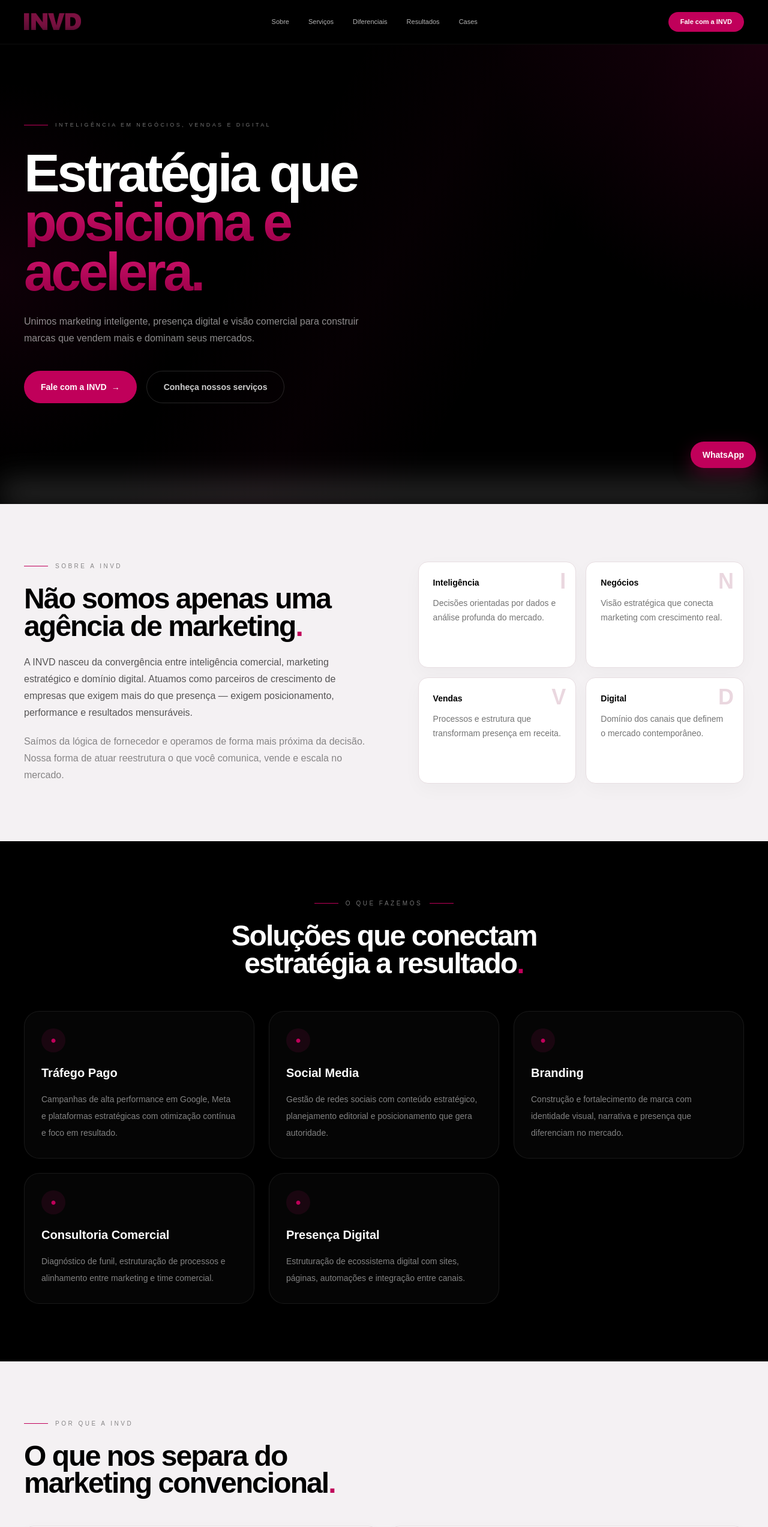
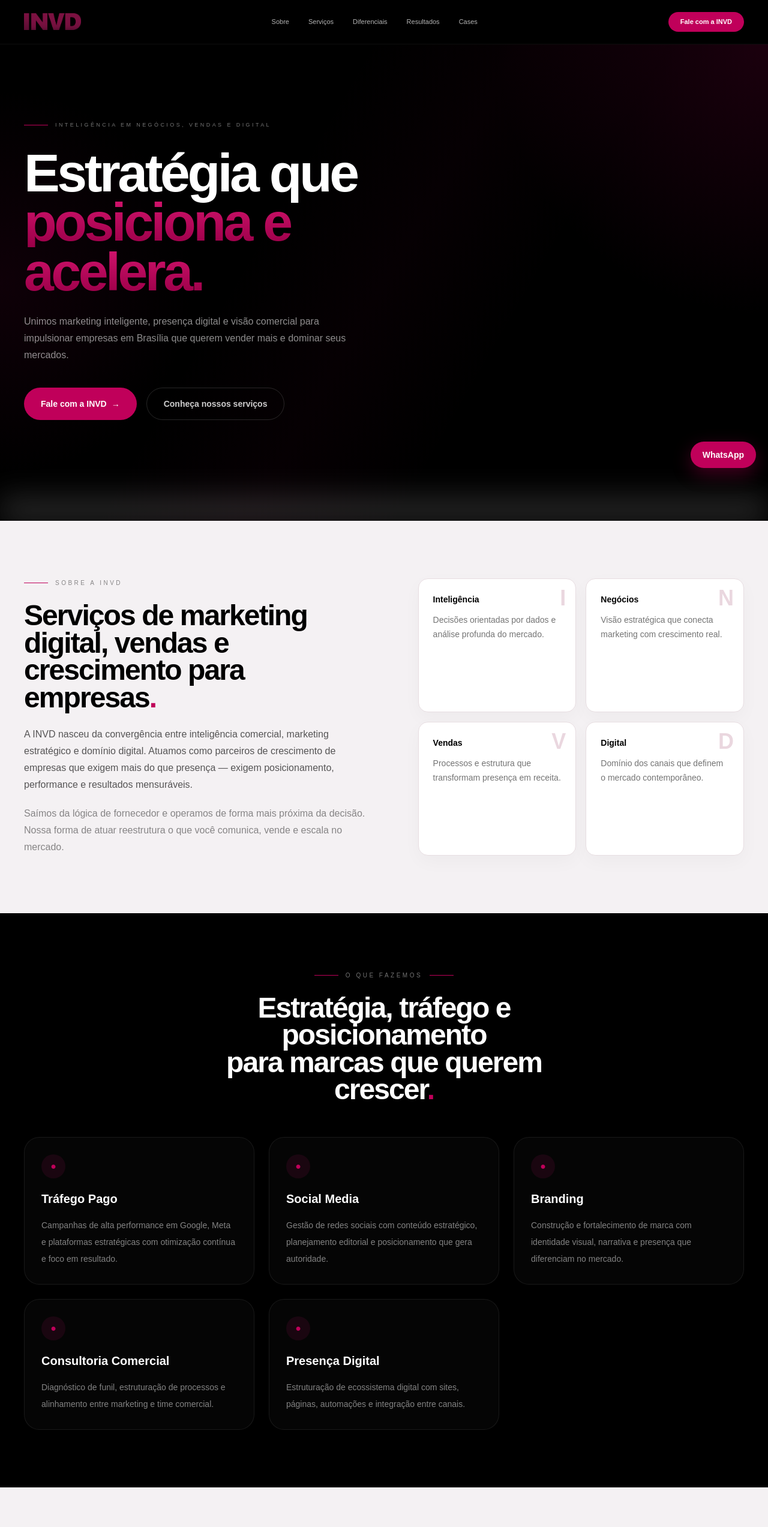
Before and after one commit to INVDGROUP/invd-site, a Next.js app: page / in a window 1280 px wide. Shown: the top 2545 px of the page at 60% size. Built offline with nearby package versions, Linux system fonts and the light colour scheme.

Commit message:
site-invd

```diff
--- /dev/null
+++ b/app/app/robots.ts
@@ -0,0 +1,11 @@
+import type { MetadataRoute } from "next";
+
+export default function robots(): MetadataRoute.Robots {
+  return {
+    rules: {
+      userAgent: "*",
+      allow: "/",
+    },
+    sitemap: "https://invdgroup.com/sitemap.xml",
+  };
+}
--- /dev/null
+++ b/app/app/sitemap.ts
@@ -0,0 +1,12 @@
+import type { MetadataRoute } from "next";
+
+export default function sitemap(): MetadataRoute.Sitemap {
+  return [
+    {
+      url: "https://invdgroup.com",
+      lastModified: new Date(),
+      changeFrequency: "weekly",
+      priority: 1,
+    },
+  ];
+}
--- a/app/page.tsx
+++ b/app/page.tsx
@@ -106,7 +106,7 @@ export default function Home() {
           <a href="#" className="flex items-center gap-3">
             <img
               src="/logo.png"
-              alt="INVD"
+              alt="Logo da INVD"
               className="h-7 w-auto object-contain"
             />
           </a>
@@ -166,7 +166,7 @@ export default function Home() {
 
             <p className="mt-7 max-w-xl text-sm leading-7 text-white/55 md:text-base">
               Unimos marketing inteligente, presença digital e visão comercial
-              para construir marcas que vendem mais e dominam seus mercados.
+              para impulsionar empresas em Brasília que querem vender mais e dominar seus mercados.
             </p>
 
             <div className="mt-10 flex flex-col gap-4 sm:flex-row">
@@ -205,7 +205,7 @@ export default function Home() {
             </div>
 
             <h2 className="max-w-xl text-4xl font-black leading-[0.95] tracking-[-0.04em] md:text-5xl">
-              Não somos apenas uma agência de marketing
+              Serviços de marketing digital, vendas e crescimento para empresas
               <span className="text-[#C0005A]">.</span>
             </h2>
 
@@ -254,9 +254,9 @@ export default function Home() {
             </div>
 
             <h2 className="text-4xl font-black leading-[0.95] tracking-[-0.04em] md:text-5xl">
-              Soluções que conectam
+              Estratégia, tráfego e posicionamento
               <br />
-              estratégia a resultado
+              para marcas que querem crescer
               <span className="text-[#C0005A]">.</span>
             </h2>
           </div>
@@ -291,9 +291,9 @@ export default function Home() {
             </div>
 
             <h2 className="text-4xl font-black leading-[0.95] tracking-[-0.04em] md:text-5xl">
-              O que nos separa do
+              Por que empresas escolhem
               <br />
-              marketing convencional
+              a INVD para crescer
               <span className="text-[#C0005A]">.</span>
             </h2>
           </div>
@@ -326,9 +326,9 @@ export default function Home() {
             </div>
 
             <h2 className="text-4xl font-black leading-[0.95] tracking-[-0.04em] md:text-5xl">
-              Clientes reais,
+              Marketing com visão
               <br />
-              resultados reais
+               e resultados reais
               <span className="text-[#C0005A]">.</span>
             </h2>
           </div>
@@ -413,7 +413,7 @@ export default function Home() {
               <a href="#" className="inline-flex items-center">
                 <img
                   src="/logo.png"
-                  alt="INVD"
+                  alt="Logo da INVD"
                   className="h-7 w-auto object-contain"
                 />
               </a>
```
